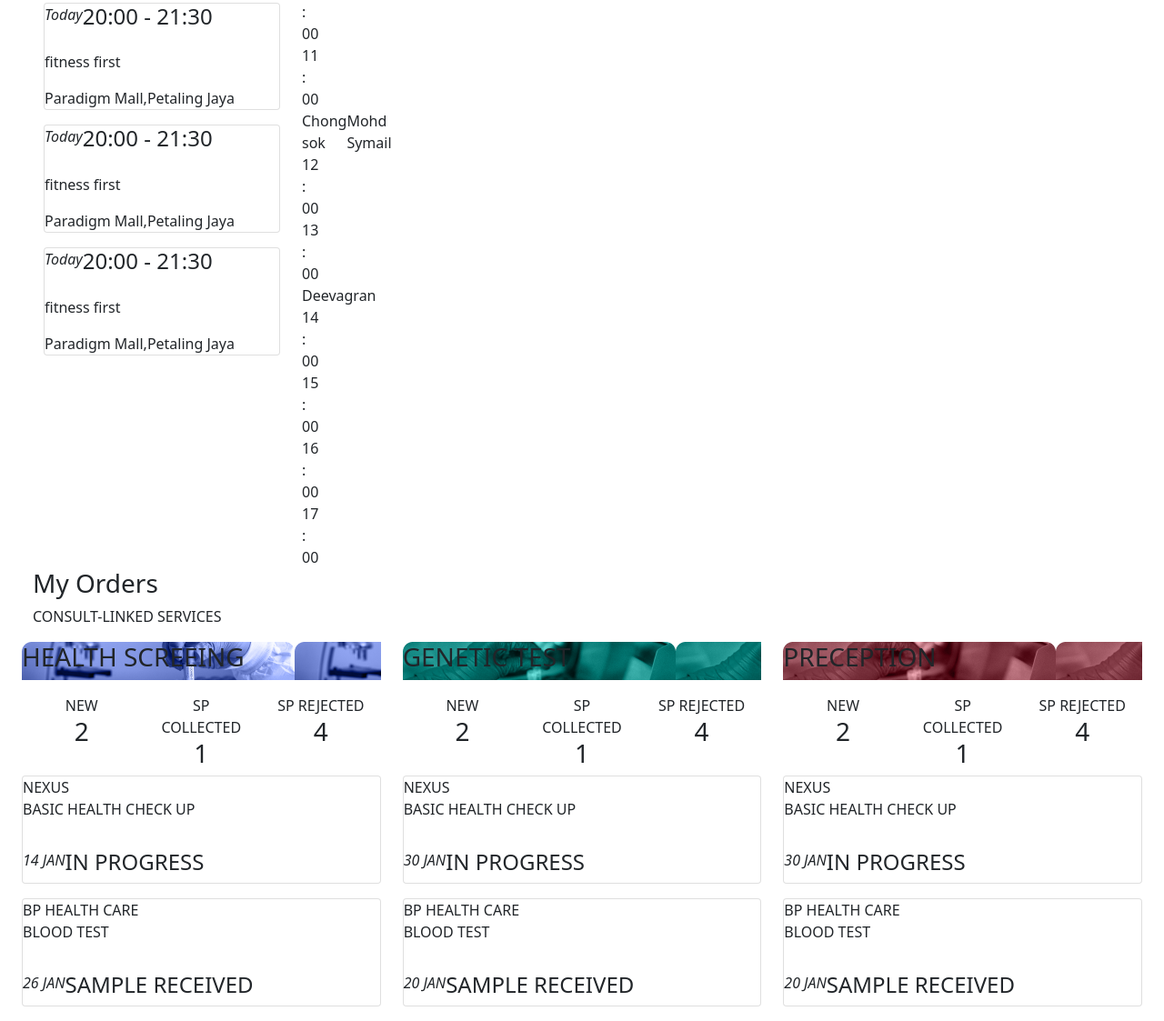
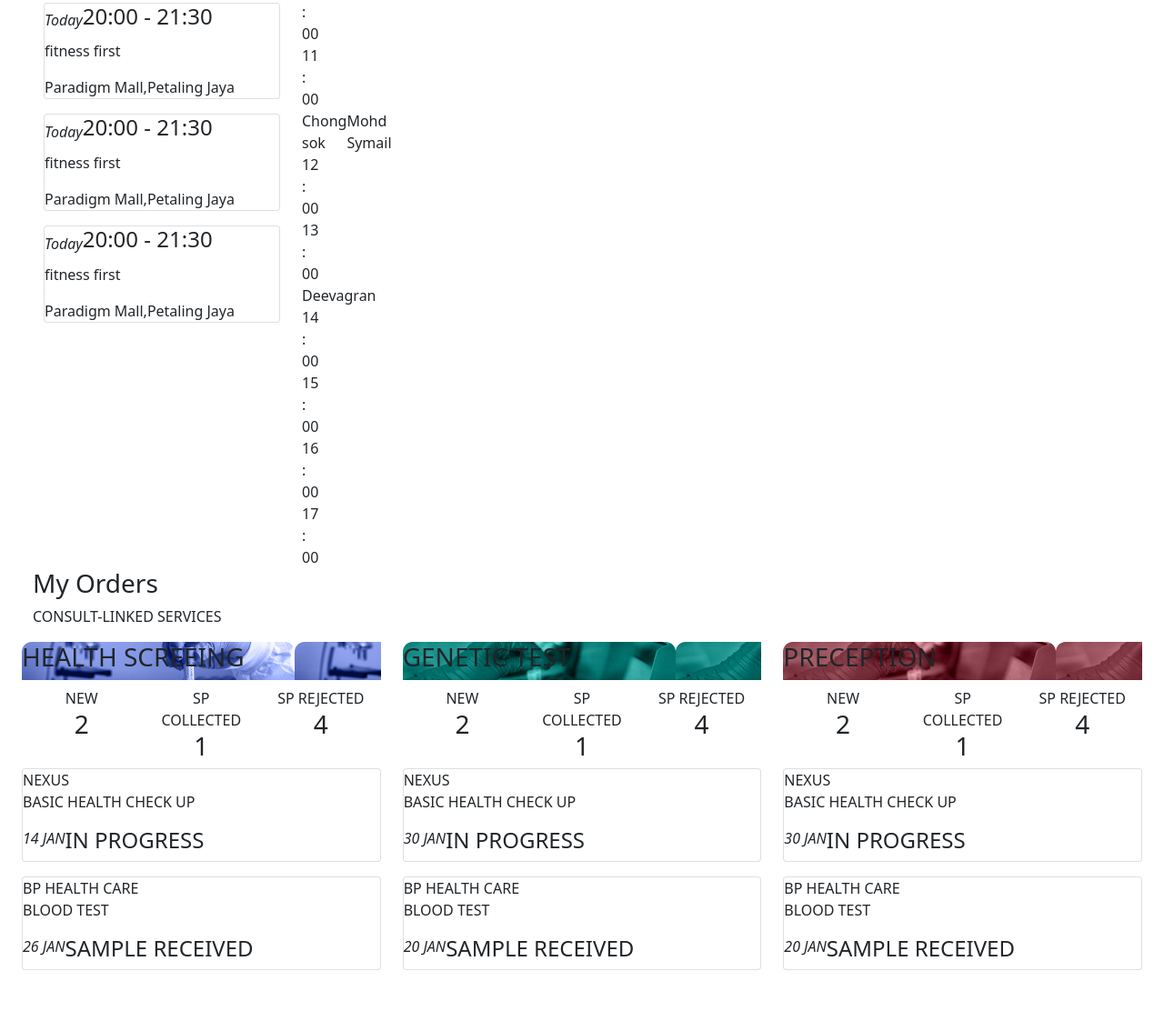
Before and after one commit to RafayIR/geneExchangeNew, a plain HTML site: page consultant/ccms_dashboard.html in a window 1280 px wide. Shown: the part 910-2033 px from the top of the page at 91% size. After the commit the page ends 1993 px from the top, so only its background shows below. Drawn offline with nearby package versions, Linux system fonts and the light colour scheme.

Commit message:
new changes to cards

```diff
--- a/assets/less/ccms_dashboard/ccms_dashboard.less
+++ b/assets/less/ccms_dashboard/ccms_dashboard.less
@@ -62,7 +62,7 @@
         overflow-y: scroll;
 
         &::-webkit-scrollbar {
-            width: 8px;
+            width: 6px;
             border-radius: 5px;
         }
 
@@ -189,8 +189,8 @@
         .card--header {
             p {
                 font-size: clamp(16px, 2.5vw, 12px);
-                margin-bottom: 5px;
-                line-height: normal;
+                margin-bottom: 2px;
+                line-height: 16px;
             }
 
             span {
@@ -204,8 +204,8 @@
             overflow: scroll;
             /* For both vertical and horizontal scrollbars */
             &::-webkit-scrollbar {
-                width: 8px;
-                height: 8px;
+                width: 6px;
+                height: 6px;
                 border-radius: 5px;
             }
 
--- a/consultant/ccms_dashboard.html
+++ b/consultant/ccms_dashboard.html
@@ -313,7 +313,7 @@
                                         <span class="noti--circle">
 
                                         </span>
-                                        <div class="card-body mb-3 p-0 d-flex flex-start">
+                                        <div class="card-body mb-3 p-0 d-flex align-items-center">
                                             <div class="item-date">
                                                 <div class="date">
                                                     <div class="date--wrapper">
@@ -344,7 +344,7 @@
 
                                 <div class="dashboard--appointment-col  mb-3">
                                     <div class="card border-1">
-                                        <div class="card-body mb-3 p-0 d-flex flex-start">
+                                        <div class="card-body mb-1 p-0 d-flex align-items-center">
                                             <div class="item-date">
                                                 <div class="date">
                                                     <div class="date--wrapper">
@@ -368,7 +368,7 @@
 
                                 <div class="dashboard--appointment-col  mb-3">
                                     <div class="card border-1">
-                                        <div class="card-body mb-3 p-0 d-flex flex-start">
+                                        <div class="card-body mb-1 p-0 d-flex align-items-center">
                                             <div class="item-date">
                                                 <div class="date">
                                                     <div class="date--wrapper">
@@ -390,7 +390,7 @@
 
                                 <div class="dashboard--appointment-col  mb-3">
                                     <div class="card border-1">
-                                        <div class="card-body mb-3 p-0 d-flex flex-start">
+                                        <div class="card-body mb-1 p-0 d-flex  align-items-center">
                                             <div class="item-date">
                                                 <div class="date">
                                                     <div class="date--wrapper">
@@ -559,7 +559,7 @@
                                 style="background-image: url('/assets/img/ccms_dashboard-img/ordercard_img1.png');">
                                 <h3>HEALTH SCREEING</h3>
                             </div>
-                            <div class="card-body mt-3 p-0">
+                            <div class="card-body mt-2 p-0">
                                 <div class="orders-row justify-content-around m-0 row">
                                     <div class="orders-col text-center col-lg-4 col-md-4 col-sm-4 col-4">
                                         <span>NEW</span>
@@ -588,7 +588,7 @@
                                                         <p>BASIC HEALTH CHECK UP</p>
                                                     </div>
 
-                                                    <div class="card-body mt-3 p-0 d-flex flex-start">
+                                                    <div class="card-body p-0 d-flex flex-start">
                                                         <div class="item-date">
                                                             <div class="date">
                                                                 <div class="date--wrapper">
@@ -615,7 +615,7 @@
                                                     </div>
 
 
-                                                    <div class="card-body mt-3 p-0 d-flex flex-start">
+                                                    <div class="card-body p-0 d-flex flex-start">
                                                         <div class="item-date">
                                                             <div class="date">
                                                                 <div class="date--wrapper">
@@ -645,7 +645,7 @@
                                 style="background-image: url('/assets/img/ccms_dashboard-img/ordercard_img2.png');">
                                 <h3>GENETIC TEST</h3>
                             </div>
-                            <div class="card-body mt-3 p-0">
+                            <div class="card-body mt-2 p-0">
                                 <div class="orders-row justify-content-around m-0 row">
                                     <div class="orders-col text-center col-lg-4 col-md-4 col-sm-4 col-4">
                                         <span>NEW</span>
@@ -674,7 +674,7 @@
                                                         <p>BASIC HEALTH CHECK UP</p>
                                                     </div>
 
-                                                    <div class="card-body mt-3 p-0 d-flex flex-start">
+                                                    <div class="card-body p-0 d-flex flex-start">
                                                         <div class="item-date">
                                                             <div class="date">
                                                                 <div class="date--wrapper">
@@ -701,7 +701,7 @@
                                                     </div>
 
 
-                                                    <div class="card-body mt-3 p-0 d-flex flex-start">
+                                                    <div class="card-body p-0 d-flex flex-start">
                                                         <div class="item-date">
                                                             <div class="date">
                                                                 <div class="date--wrapper">
@@ -732,7 +732,7 @@
                                 style="background-image: url('/assets/img/ccms_dashboard-img/ordercard_img3.png');">
                                 <h3>PRECEPTION</h3>
                             </div>
-                            <div class="card-body mt-3 p-0">
+                            <div class="card-body mt-2 p-0">
                                 <div class="orders-row justify-content-around m-0 row">
                                     <div class="orders-col text-center col-lg-4 col-md-4 col-sm-4 col-4">
                                         <span>NEW</span>
@@ -761,7 +761,7 @@
                                                         <p>BASIC HEALTH CHECK UP</p>
                                                     </div>
 
-                                                    <div class="card-body mt-3 p-0 d-flex flex-start">
+                                                    <div class="card-body p-0 d-flex flex-start">
                                                         <div class="item-date">
                                                             <div class="date">
                                                                 <div class="date--wrapper">
@@ -788,7 +788,7 @@
                                                     </div>
 
 
-                                                    <div class="card-body mt-3 p-0 d-flex flex-start">
+                                                    <div class="card-body p-0 d-flex flex-start">
                                                         <div class="item-date">
                                                             <div class="date">
                                                                 <div class="date--wrapper">
```
